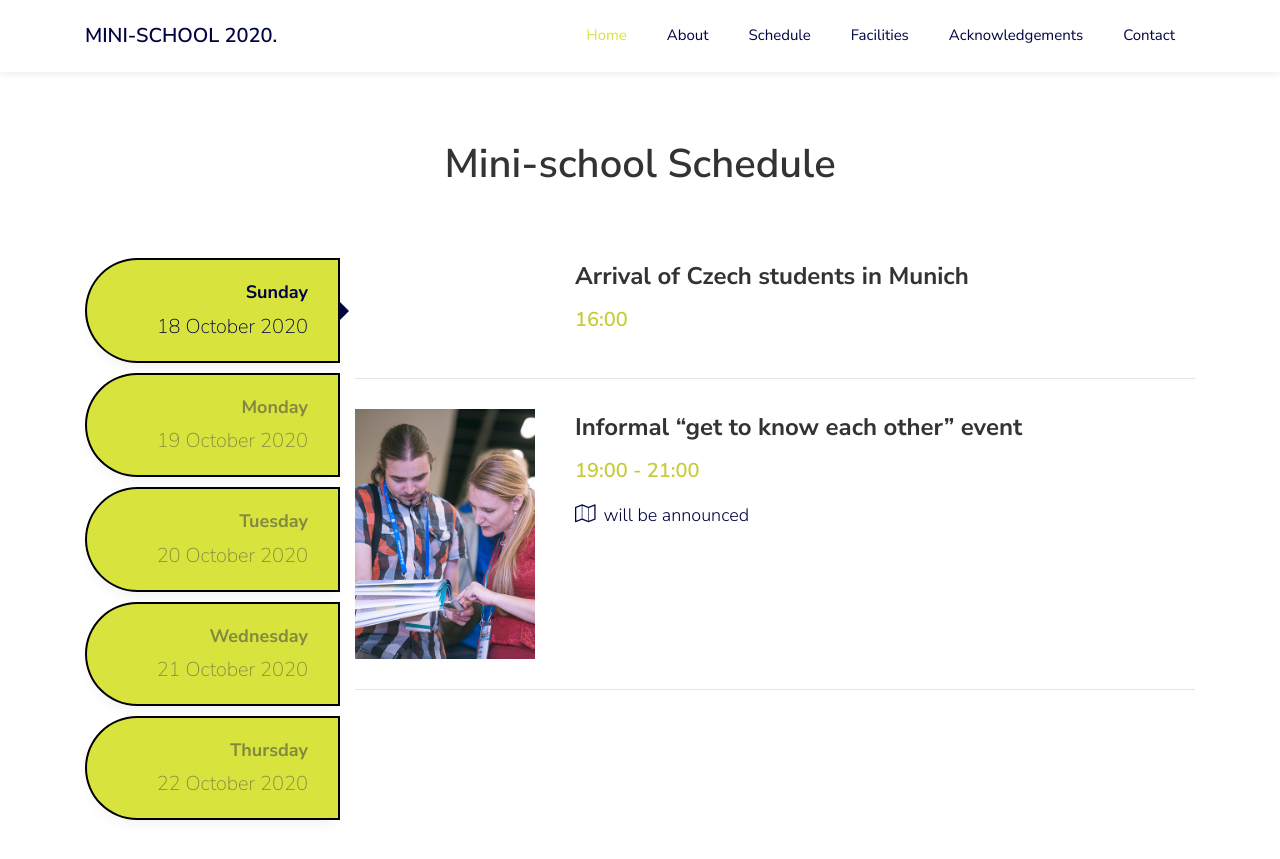
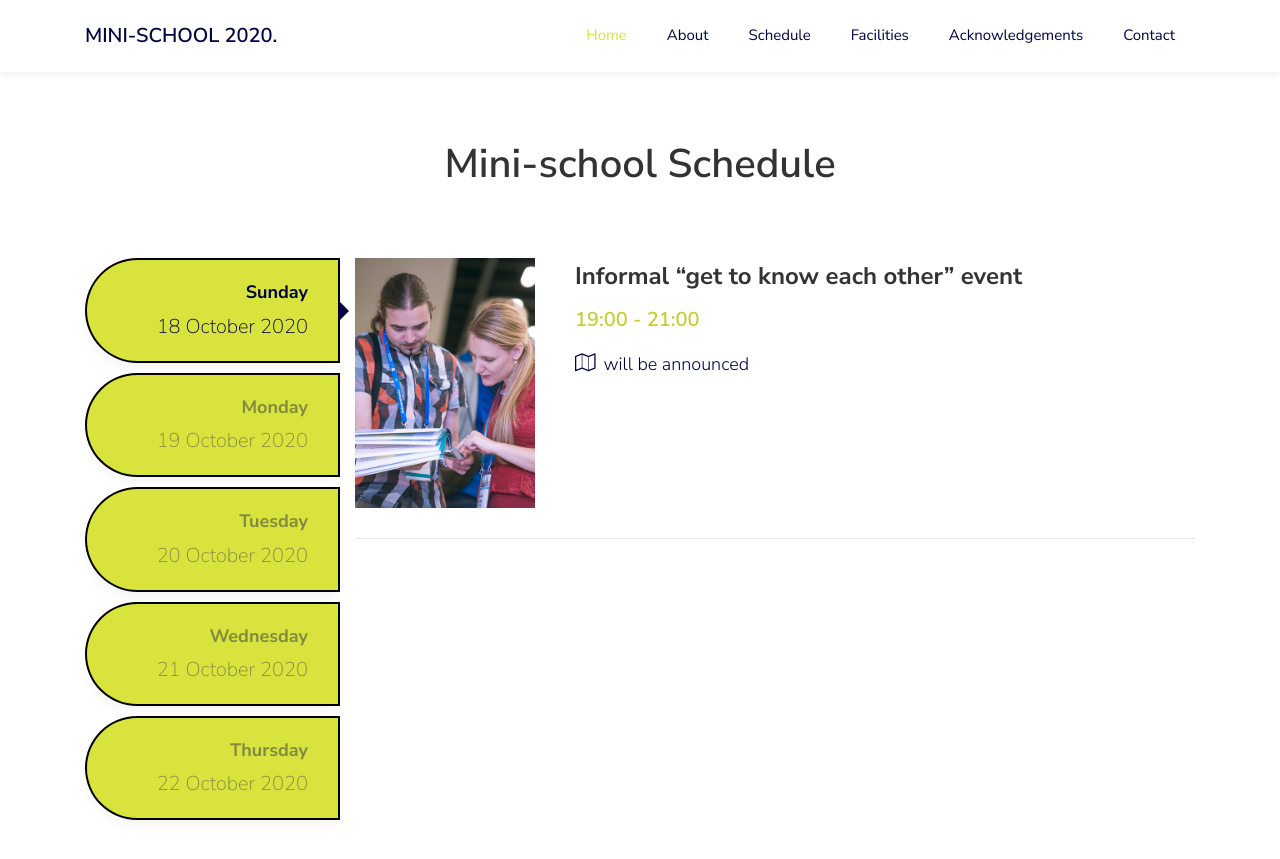
Before and after one commit to me2d09/minischool, a Jekyll site: the page built from index.md, in a window 1280 px wide and 900 px high, scrolled down 2002 px. Shown: the top 859 px of the window. Built offline with Jekyll 4.4.1, drawn with Linux system fonts in a browser that asks for light colours; some web fonts are replaced.

Commit message:
Cancellation of the travel and dinner

```diff
--- a/_layouts/main.html
+++ b/_layouts/main.html
@@ -190,13 +190,6 @@
 				  </a>
 	              <div class="show collapse" id="v-pills-0" role="tabpanel" data-parent="#accordion">
 	              	<div class="speaker-wrap ftco-animate d-md-flex">
-	              		<div class="speaker-noimg"></div>
-	              		<div class="text">
-	              			<h2>Arrival of Czech students in Munich</h2>
-	              			<span class="time">16:00</span>
-	              		</div>
-	              	</div>
-	              	<div class="speaker-wrap ftco-animate d-md-flex">
 	              		<div class="img speaker-img" style="background-image: url(images/img9.jpg);"></div>
 	              		<div class="text">
 	              			<h2>Informal “get to know each other” event</h2>
@@ -235,14 +228,6 @@
 	              			<p class="location"><span class="icon-map-o mr-2"></span>MLZ, Garching, DE</p>
 	              		</div>
 					  </div>
-					  <div class="speaker-wrap ftco-animate d-md-flex">
-						<div class="speaker-noimg"></div>
-						<div class="text">
-							<h2>Trip to Prague</h2>
-							<p>In the evening</p>
-							<span class="time">19:00</span>
-						</div>
-					</div>
 	              </div>
 				  <a class="nav-link-down ftco-animate collapsed" data-toggle="collapse" href="#v-pills-2" role="tab">
 					  Tuesday, 20 October 2020
@@ -313,8 +298,7 @@
 						<div class="img speaker-img" style="background-image: url(images/img0.jpg);"></div>
 						<div class="text">
 							<h2>Mini-school dinner</h2>
-							<span class="time">19:00 - 21:00</span>
-							<p class="location"><span class="icon-map-o mr-2"></span>will be announced</p>
+							<p class="location"><span class="icon-map-o mr-2"></span>canceled</p>
 						</div>
 					</div>
 				</div>
@@ -333,13 +317,6 @@
 								<li>Figshare platform</li></ul>
 							<span class="time">10:00 - 12:00</span>
 							<p class="location"><span class="icon-map-o mr-2"></span>Charles University, V Holešovičkách 2, Prague, CZ</p>
-						</div>
-					</div>
-					<div class="speaker-wrap ftco-animate d-md-flex">
-						<div class="speaker-noimg"></div>
-						<div class="text">
-							<h2>Departure of Bavarian students</h2>
-							<span class="time">14:00</span>
 						</div>
 					</div>
 				</div>
```
